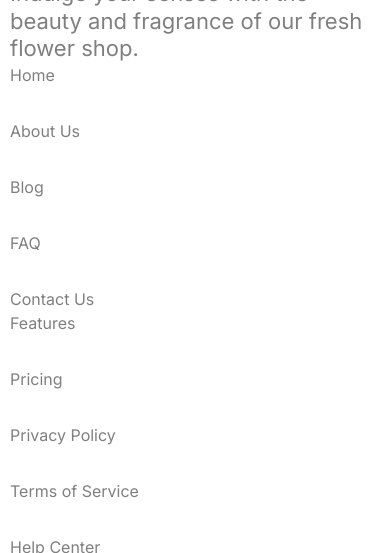
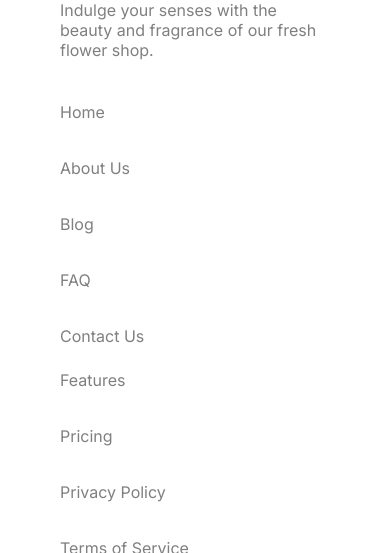
Before and after one commit to naymulislamnay/Flower-Shop-Assignment-02, a plain HTML site: page index.html in a window 390 px wide. Shown: the part 5456-6009 px from the top of the page. Drawn offline with nearby package versions, Linux system fonts and the light colour scheme.

Commit message:
responsive footer

```diff
--- a/index.html
+++ b/index.html
@@ -271,7 +271,7 @@
                     Join the colorful Bunch
                 </h2>
 
-                <div class="lg:max-w-[830px] flex mx-auto mt-[23px]">
+                <div class="lg:max-w-[830px] lg:w-full flex mx-auto mt-[23px]">
                     <input type="email" placeholder="Write Email"
                         class="py-[5px] md:py-[15.5px] px-[20px] bg-white text-[rgba(0,0,0,0.5)] inter-regular font-semibold flex-3/4">
                     <button class="bg-[#E95A08] p-[5px] md:p-[15.5px] flex-1/4">
@@ -285,17 +285,17 @@
 
         <!-- main footer -->
 
-        <section class="max-w-[1140px] mx-auto my-[50px] flex flex-col lg:flex-row justify-between text-[rgba(0,0,0,0.5)]">
+        <section class="max-w-[1140px] mx-auto my-[50px] flex flex-col lg:flex-row gap-5 lg:gap-0 justify-between text-[rgba(0,0,0,0.5)] py-5 lg:py-0 px-12.5 lg: px-0">
             <!-- left logo and text -->
             <div>
                 <img src="./assets/logo.png" alt="">
-                <p class="max-w-[450px] lg:max-w-[360px] text-[22px] leading-tight mt-[16px] ">
+                <p class="max-w-[450px] lg:max-w-[360px] text-[16px] lg:text-[22px] leading-tight mt-[16px] ">
                     Indulge your senses with the beauty and fragrance of our fresh flower shop.
                 </p>
             </div>
 
             <!-- navigation column 1 -->
-            <div>
+            <div class="mt-5 lg:mt-0">
                 <ul class="flex flex-col gap-8">
                     <li><a href="#" class="hover:text-black transition">Home</a></li>
                     <li><a href="#" class="hover:text-black transition">About Us</a></li>
@@ -317,9 +317,9 @@
             </div>
 
             <!-- social icons -->
-            <div class="flex gap-5 max-w-fit px-5 items-">
+            <div class="flex gap-5 max-w-fit px-0 lg:px-5 items-center">
                 <img src="./assets/icon-linkedin.png" alt="" class="max-w-[36px] max-h-[36px]">
-                <img src="./assets/icon-twitter.png" alt="" class="max-w-[36px] max-h-[36px]">
+                <img src="./assets/icon-twitter.png" alt="" class=" max-w-[36px] max-h-[36px]">
                 <img src="./assets/icon-facebook.png" alt="" class="max-w-[36px] max-h-[36px]">
                 <img src="./assets/icon-youtube.png" alt="" class="max-w-[36px] max-h-[36px]">
             </div>
```
